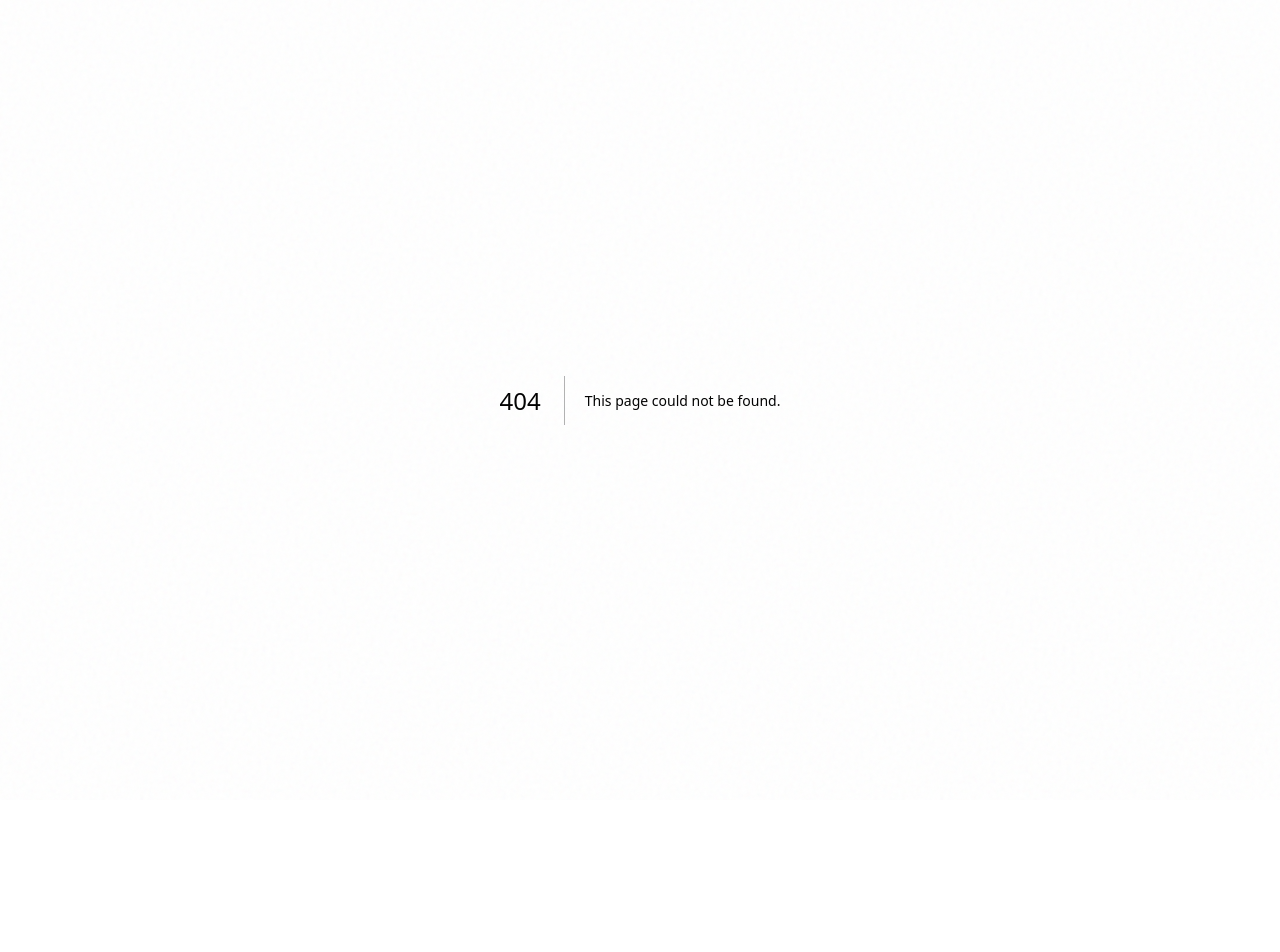
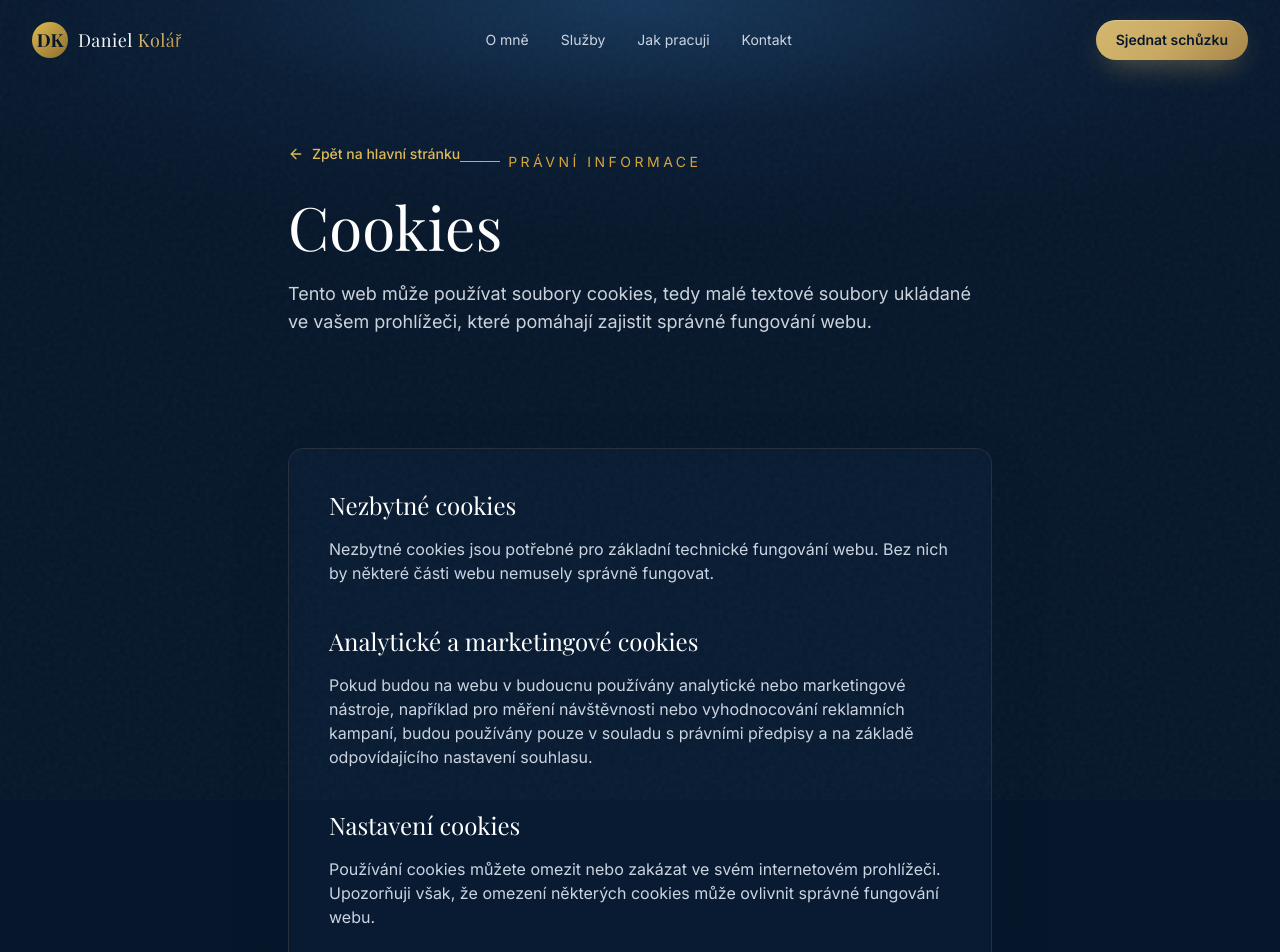
Before and after one commit to DannyKoll/daniel-kolar-web, a Next.js app: page /cookies in a window 1280 px wide. Before the commit this address had no page. Shown: the top 952 px of the page. Before the commit the page ends 800 px from the top, so only its background shows below. Built offline with nearby package versions, Linux system fonts and the light colour scheme.

Commit message:
Pridat stranku cookies

```diff
--- /dev/null
+++ b/app/cookies/page.jsx
@@ -0,0 +1,38 @@
+import LegalPage from "@/components/LegalPage";
+
+export const metadata = {
+  title: "Cookies | Daniel Kolář",
+  description:
+    "Informace o používání cookies na webu Daniela Koláře.",
+};
+
+const sections = [
+  {
+    title: "Nezbytné cookies",
+    paragraphs: [
+      "Nezbytné cookies jsou potřebné pro základní technické fungování webu. Bez nich by některé části webu nemusely správně fungovat.",
+    ],
+  },
+  {
+    title: "Analytické a marketingové cookies",
+    paragraphs: [
+      "Pokud budou na webu v budoucnu používány analytické nebo marketingové nástroje, například pro měření návštěvnosti nebo vyhodnocování reklamních kampaní, budou používány pouze v souladu s právními předpisy a na základě odpovídajícího nastavení souhlasu.",
+    ],
+  },
+  {
+    title: "Nastavení cookies",
+    paragraphs: [
+      "Používání cookies můžete omezit nebo zakázat ve svém internetovém prohlížeči. Upozorňuji však, že omezení některých cookies může ovlivnit správné fungování webu.",
+    ],
+  },
+];
+
+export default function CookiesPage() {
+  return (
+    <LegalPage
+      title="Cookies"
+      intro="Tento web může používat soubory cookies, tedy malé textové soubory ukládané ve vašem prohlížeči, které pomáhají zajistit správné fungování webu."
+      sections={sections}
+    />
+  );
+}
```
